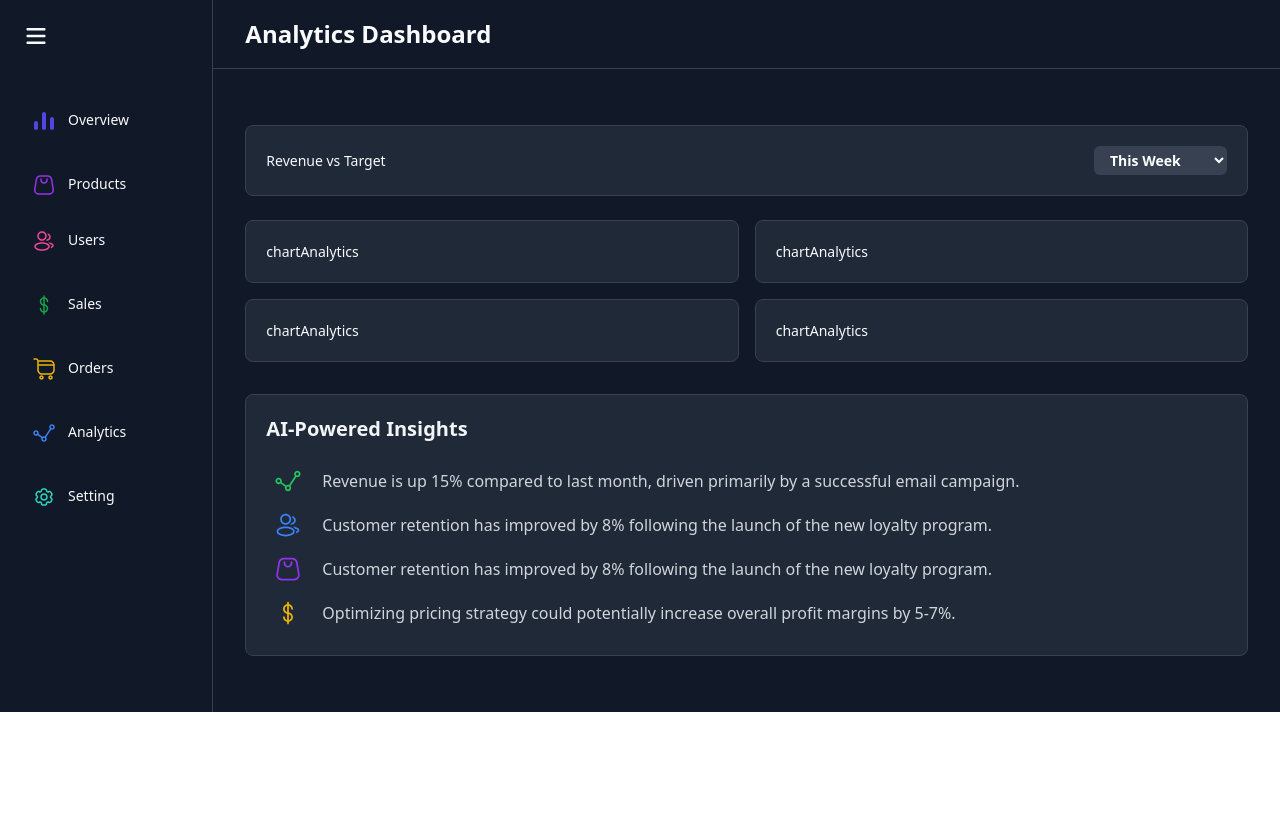
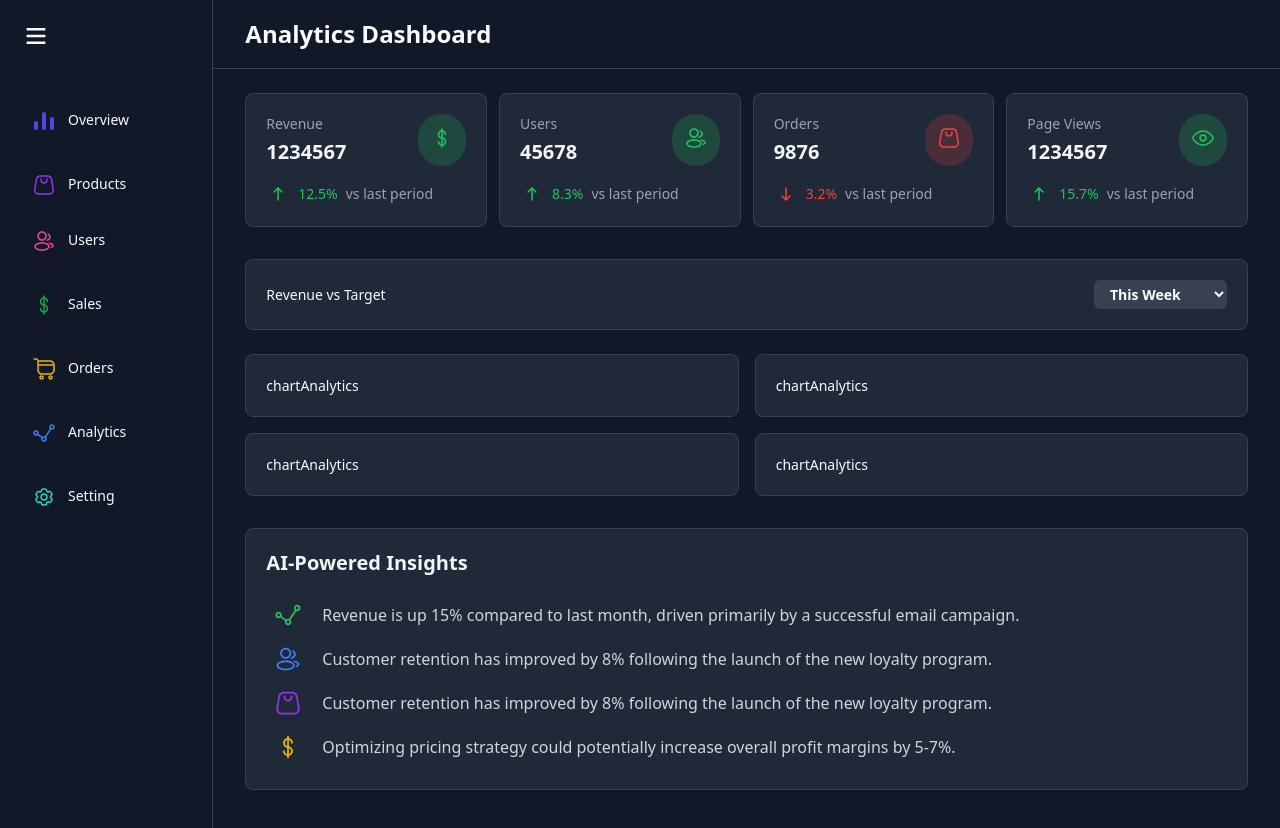
Before and after one commit to Code-Coterie-Team/react-admin-project, a React (Vite) app: page /analytics in a window 1280 px wide. Shown: the top 828 px of the page. Before the commit the page ends 800 px from the top, so only its background shows below. Built offline with nearby package versions, Linux system fonts and the light colour scheme.

Commit message:
CreatePanelAnalytics

```diff
--- a/src/components/Analytics.tsx
+++ b/src/components/Analytics.tsx
@@ -1,16 +1,108 @@
 // import React from 'react'
-import { Dollar, LineChart, ShoppingBag, Users } from "../icons";
+import { ArrowDown, ArrowUp, Dollar, Eyse, LineChart, ShoppingBag, Users } from "../icons";
 import PanelAnalytics from "./PanelAnalytics";
 
 function Analytics() {
   return (
     <div className="analyticsPage main py-6 px-8">
       <div className="grid grid-cols-4 gap-3 pb-8">
-        <PanelAnalytics />
+        <PanelAnalytics
+          icon={
+            <Dollar
+              className="text-green-500"
+              width="1.5rem"
+              height="1.5rem"
+            />
+          }
+          bgIcon="green"
+          title="Revenue"
+          amount={1234567}
+          type="aset"
+          icomMountLastPeriod={
+            <ArrowUp
+              className="text-green-500"
+              width="1.5rem"
+              height="1.5rem"
+            />
+          }
+          amountLastPeriod={12.5}
+          lastPeriod="vs last period"
+          typeLastPeriod="up"
+        />
+        <PanelAnalytics
+          icon={
+            <Users
+              className="text-green-500"
+              width="1.5rem"
+              height="1.5rem"
+            />
+          }
+          bgIcon="green"
+          title="Users"
+          amount={45678}
+          type=""
+          icomMountLastPeriod={
+            <ArrowUp
+              className="text-green-500"
+              width="1.5rem"
+              height="1.5rem"
+            />
+          }
+          amountLastPeriod={8.3}
+          lastPeriod="vs last period"
+          typeLastPeriod="up"
+        />
+        <PanelAnalytics
+          icon={
+            <ShoppingBag
+              className="text-red-500"
+              width="1.5rem"
+              height="1.5rem"
+            />
+          }
+          bgIcon="red"
+          title="Orders"
+          amount={9876}
+          type="aset"
+          icomMountLastPeriod={
+            <ArrowDown
+              className="text-red-500"
+              width="1.5rem"
+              height="1.5rem"
+            />
+          }
+          amountLastPeriod={3.2}
+          lastPeriod="vs last period"
+          typeLastPeriod="down"
+        />
+        <PanelAnalytics
+          icon={
+            <Eyse
+              className="text-green-500"
+              width="1.5rem"
+              height="1.5rem"
+            />
+          }
+          bgIcon="green"
+          title="Page Views"
+          amount={1234567}
+          type="aset"
+          icomMountLastPeriod={
+            <ArrowUp
+              className="text-green-500"
+              width="1.5rem"
+              height="1.5rem"
+            />
+          }
+          amountLastPeriod={15.7}
+          lastPeriod="vs last period"
+          typeLastPeriod="up"
+        />
       </div>
       <div className="revenueVsTarget flex justify-between items-center bg-menuBody p-5 rounded-lg border-bmenuBody border-[1px] border-solid mb-6">
         <h2>Revenue vs Target</h2>
-        <select className="bg-gray-700 text-white py-1 px-3 rounded-md font-semibold focus:outline-none "
+        <select
+          className="bg-gray-700 text-white py-1 px-3 rounded-md font-semibold focus:outline-none "
           name=""
           id=""
         >
--- a/src/components/PanelAnalytics.tsx
+++ b/src/components/PanelAnalytics.tsx
@@ -2,14 +2,47 @@ import { ReactNode } from "react";
 
 interface IPanelAnalytic {
   icon: ReactNode;
+  bgIcon: "green" | "red";
   title: string;
   amount: number;
   type: "persent" | "aset" | "";
   icomMountLastPeriod: ReactNode;
-  mountLastPeriod: string;
+  lastPeriod: string;
+  amountLastPeriod: number;
+  typeLastPeriod: "up" | "down";
 }
-function PanelAnalytics() {
-  return <div></div>;
+function PanelAnalytics(props: IPanelAnalytic) {
+  return (
+    <div className=" bg-menuBody p-5 rounded-lg border-bmenuBody border-[1px] border-solid hover:shadow-itemMenuOverview hover:translate-y-[-5px]">
+      <div className="headerPanelAnalytics flex justify-between">
+        <div className="title flex flex-col">
+          <h3 className="text-sm font-medium text-gray-400">{props.title}</h3>
+          <p className="mt-1 text-xl font-semibold text-gray-100">
+            {props.amount}
+          </p>
+        </div>
+
+        <div
+          className={`iconTitle bg-opacity-20 rounded-full p-3 ${
+            props.bgIcon == "green" ? "bg-green-500 " : "bg-red-500 "
+          }`}
+        >
+          {props.icon}
+        </div>
+      </div>
+      <div className="footerPanelAnalytics flex flex-row gap-2 items-center pt-4">
+        {props.icomMountLastPeriod}
+        <span
+          className={`text-sm font-medium ${
+            props.bgIcon == "green" ? "text-green-500 " : "text-red-500 "
+          }`}
+        >
+          {props.amountLastPeriod}%
+        </span>
+        <span className="text-sm text-gray-400">{props.lastPeriod}</span>
+      </div>
+    </div>
+  );
 }
 
 export default PanelAnalytics;
--- a/src/icons/index.ts
+++ b/src/icons/index.ts
@@ -23,8 +23,12 @@ import Notification03 from "./notification03.svg?react";
 import Lock01 from "./lock01.svg?react";
 import Help from "./help.svg?react";
 import Plus from "./plus.svg?react";
+import ArrowUp from "./arrowUp.svg?react";
+import ArrowDown from "./arrowDown.svg?react"
 
 export {
+  ArrowDown,
+  ArrowUp,
   Plus,
   Eyse,
   PackageBox06,
```
Also changed, not shown: src/icons/arrowDown.svg (added), src/icons/arrowUp.svg (added).
